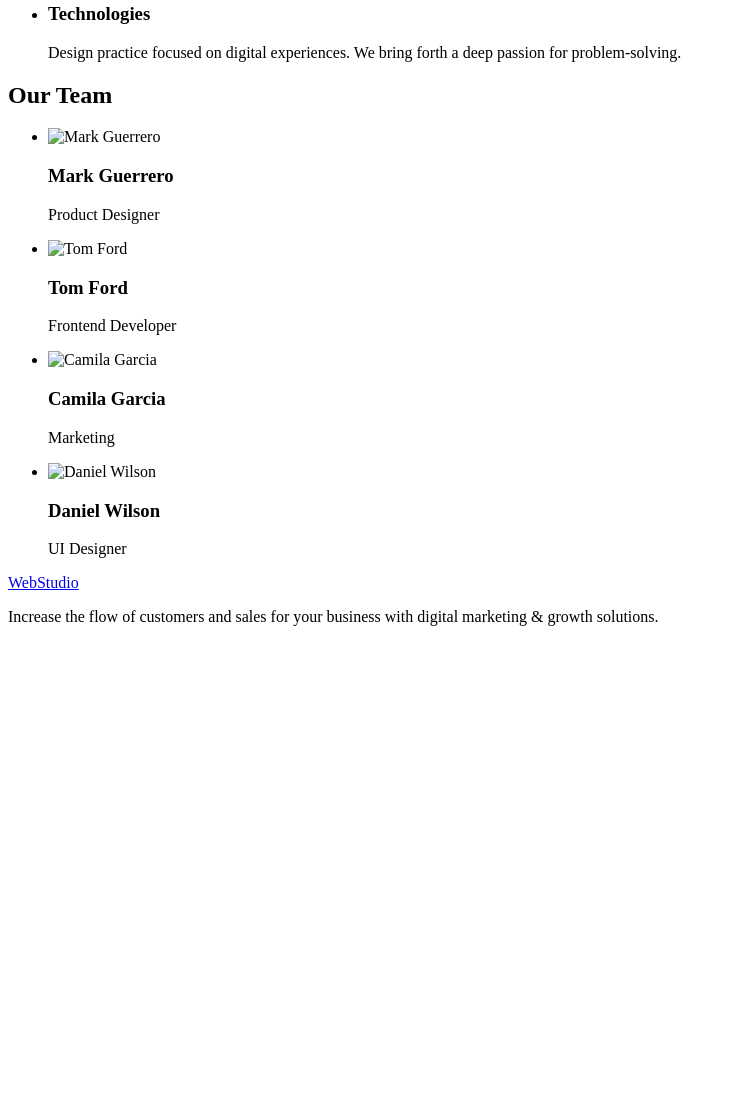
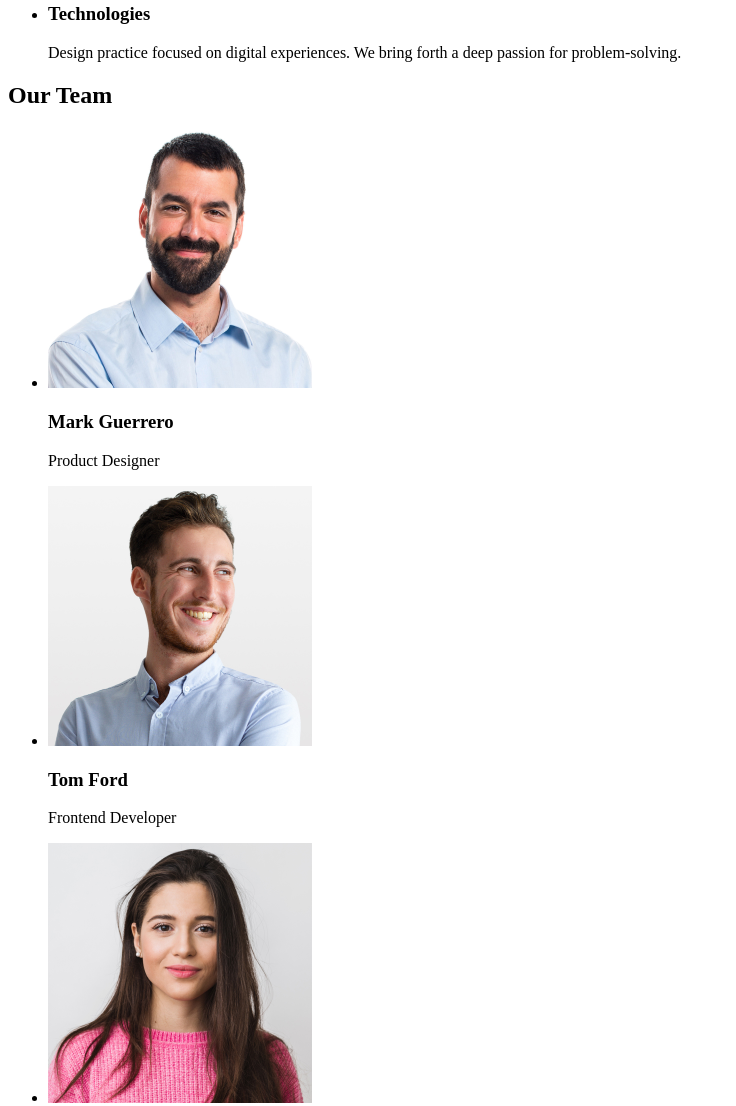
Before and after one commit to Syava003/goit-markup-hw-01, a plain HTML site: page index.html in a window 1280 px wide. Shown: the part 532-1638 px from the top of the page, without its empty margins (0-736 px from the left). Before the commit the page ends 1174 px from the top, so only its background shows below. Drawn offline with Linux system fonts and the light colour scheme; the site is published under a folder, as on GitHub Pages, so addresses that start at the root find nothing.

Commit message:
corrected index 2

```diff
--- a/index.html
+++ b/index.html
@@ -65,19 +65,19 @@
             <h2>Our Team</h2>
             <ul>
                 <li>
-                    <img src="/images/img-3.jpg" alt="Mark Guerrero" width="264" />
+                    <img src="./images/img-3.jpg" alt="Mark Guerrero" width="264" />
                     <h3>Mark Guerrero</h3>
                     <p>Product Designer</p>
                 </li>
-                <li> <img src="/images/img-2.jpg" alt="Tom Ford" width="264"/>
+                <li> <img src="./images/img-2.jpg" alt="Tom Ford" width="264"/>
                     <h3>Tom Ford</h3>
                     <p>Frontend Developer</p>
                 </li>
-                <li><img src="/images/img-1.jpg" alt="Camila Garcia" width="264"/>
+                <li><img src="./images/img-1.jpg" alt="Camila Garcia" width="264"/>
                      <h3>Camila Garcia</h3>
                     <p>Marketing</p>
                 </li>
-                <li> <img src="/images/img.jpg" alt="Daniel Wilson" width="264"/>
+                <li> <img src="./images/img.jpg" alt="Daniel Wilson" width="264"/>
                     <h3>Daniel Wilson</h3>
                     <p>UI Designer</p>
                 </li>
```
